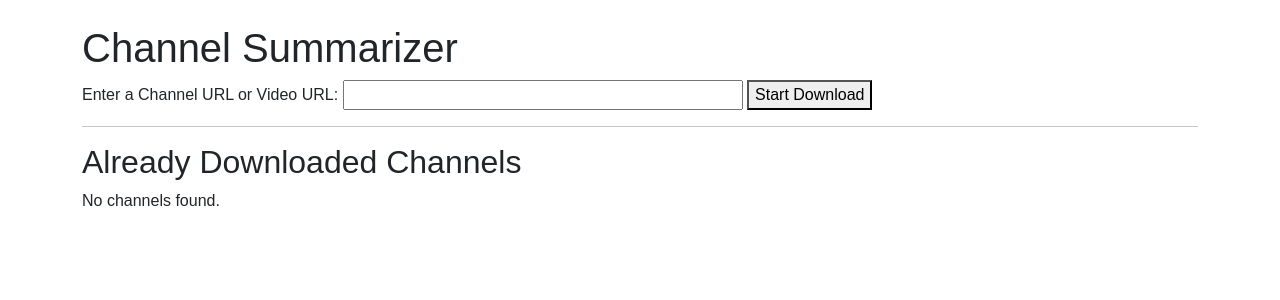
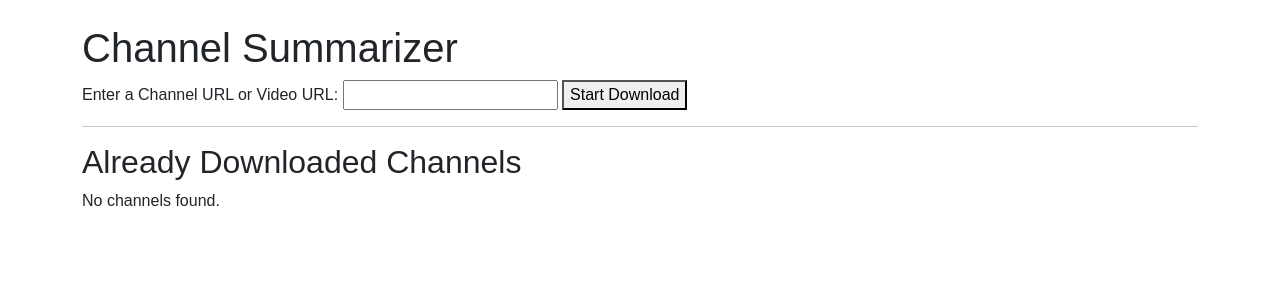
Before and after one commit to satishsurath/summarizeme.io, a Flask app: page / in a window 1280 px wide. Shown: the part 76-376 px from the top of the page. Run offline with Flask 3, Linux system fonts and the light colour scheme; data that the repository does not hold is empty; parts of the project's set-up code (start-up, migrations or seed data) failed here and were passed over; some libraries are stand-ins or nearby versions.

Commit message:
Remove inline styling from channel URL input field for improved consistency

```diff
--- a/templates/index.html
+++ b/templates/index.html
@@ -4,7 +4,7 @@
 
 <div>
   <label for="channelUrl">Enter a Channel URL or Video URL:</label>
-  <input type="text" id="channelUrl" name="channelUrl" style="width: 400px;" />
+  <input type="text" id="channelUrl" name="channelUrl"/>
   <button id="startDownloadBtn">Start Download</button>
 </div>
 
```
